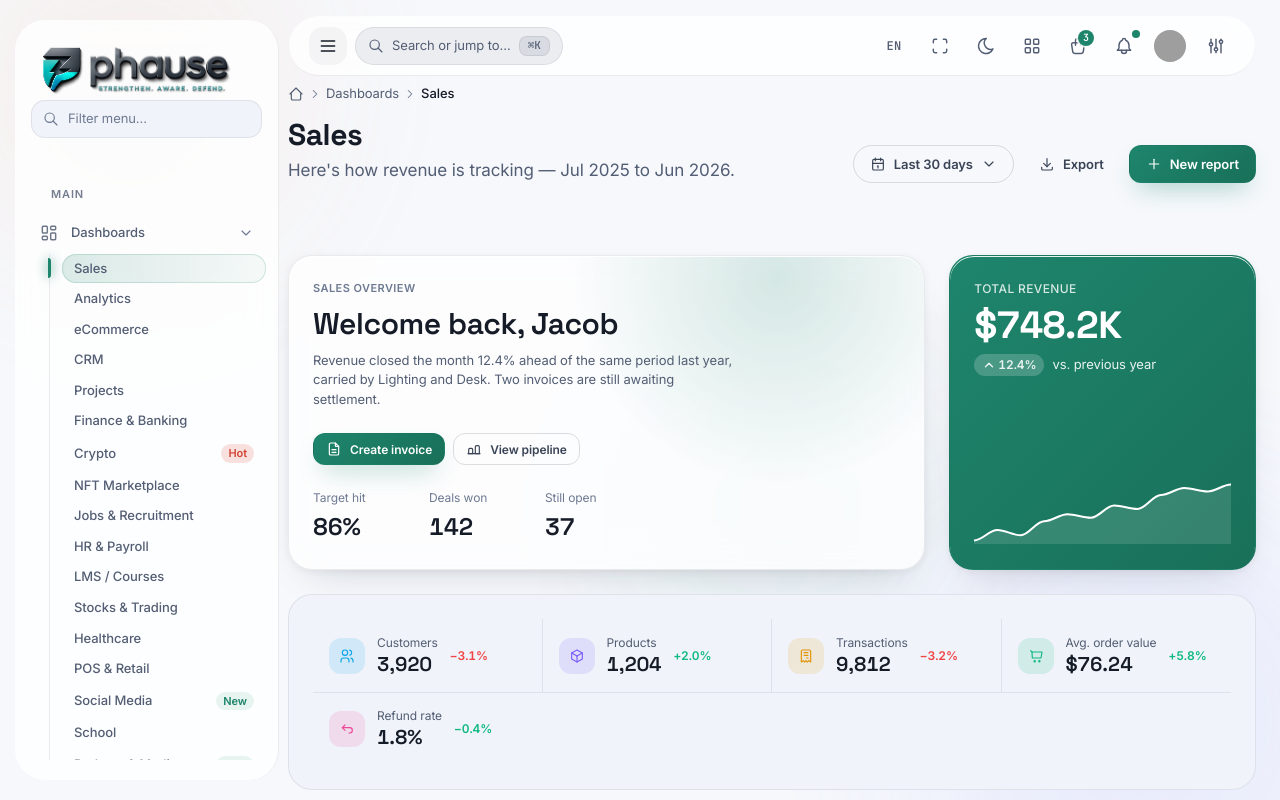
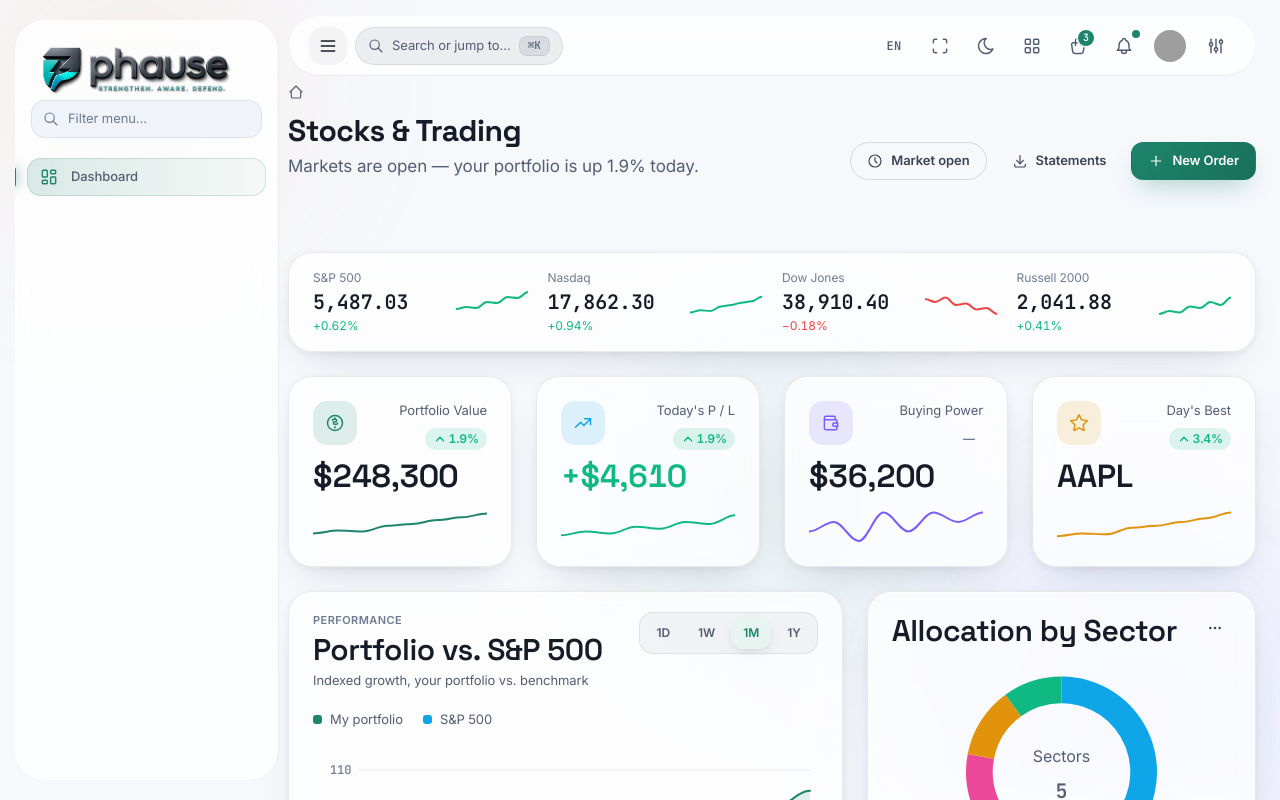
Before and after one commit to futurecoder221706-eng/phause-sumit, a React (Vite) app: page / in a window 1280 px wide. Shown: the top 800 px of the page. Built offline with nearby package versions, Linux system fonts and the light colour scheme; grey boxes are pictures that could not be loaded.

Commit message:
Sidebar structure changed with dashboard only

```diff
--- a/src/App.tsx
+++ b/src/App.tsx
@@ -25,7 +25,7 @@ import { DocumentTitle } from './hooks/useDocumentTitle';
 
 type PageComponent = ReturnType<typeof lazy>;
 
-const Sales = lazy(() => import('./pages/dashboards/Sales'));
+// const Sales = lazy(() => import('./pages/dashboards/Sales'));
 const AuthComingSoon = lazy(() => import('./pages/auth/ComingSoon'));
 const AuthCreatePasswordBasic = lazy(() => import('./pages/auth/CreatePasswordBasic'));
 const AuthCreatePasswordCover = lazy(() => import('./pages/auth/CreatePasswordCover'));
@@ -435,8 +435,11 @@ export function App() {
           </Route>
           {/* Dashboard shell */}
           <Route element={<Layout />}>
-            <Route index element={wrap(Sales)} />
-            <Route path="dashboards/sales" element={<Navigate to="/" replace />} />
+            {/* <Route index element={wrap(Sales)} />
+            <Route path="dashboards/sales" element={<Navigate to="/" replace />} /> */}
+            <Route index element={wrap(DashboardsStocks)} />
+            <Route path="dashboard" element={wrap(DashboardsStocks)} />
+            <Route path="dashboards/sales" element={<Navigate to="/dashboards/stocks" replace />} />
             {Object.entries(shell).map(([slug, C]) => (
               <Route key={slug} path={slug} element={wrap(C)} />
             ))}
--- a/src/components/shell/Sidebar.tsx
+++ b/src/components/shell/Sidebar.tsx
@@ -8,15 +8,16 @@
  * group opens (`is-open`, panel un-hidden), and the parent button gets
  * `ax-nav__item--trail` — exactly as core/nav.js does in the HTML edition.
  */
-import { useMemo, useRef, useState } from 'react';
+import { useRef, useState } from 'react';
+// import { useMemo } from 'react';
 import { Link, useLocation } from 'react-router-dom';
 import {
-  manifest,
-  sections,
-  groupsInSection,
+  // manifest,
+  // sections,
+  // groupsInSection,
   slugFromPath,
-  hrefForSlug,
-  type NavNode,
+  // hrefForSlug,
+  // type NavNode,
 } from '../../lib/manifest';
 import { Icon } from '../ui/Icon';
 import { useFocusTrap } from '../../hooks/useFocusTrap';
@@ -25,132 +26,132 @@ import { useFocusTrap } from '../../hooks/useFocusTrap';
 import LogoIcon from '../../image/logo.png';
 import LogoText from '../../image/logo-text.png';
 
-function Badge({ badge }: { badge: NavNode['badge'] }) {
-  if (!badge) return null;
-  if (badge.type === 'count')
-    return <span className="ax-nav__badge ax-nav__badge--count">{badge.value}</span>;
-  if (badge.type === 'Hot') return <span className="ax-nav__badge ax-nav__badge--hot">Hot</span>;
-  if (badge.type === 'New') return <span className="ax-nav__badge ax-nav__badge--new">New</span>;
-  return null;
-}
+// function Badge({ badge }: { badge: NavNode['badge'] }) {
+//   if (!badge) return null;
+//   if (badge.type === 'count')
+//     return <span className="ax-nav__badge ax-nav__badge--count">{badge.value}</span>;
+//   if (badge.type === 'Hot') return <span className="ax-nav__badge ax-nav__badge--hot">Hot</span>;
+//   if (badge.type === 'New') return <span className="ax-nav__badge ax-nav__badge--new">New</span>;
+//   return null;
+// }
 
-const CARET = (
-  <svg
-    className="ax-nav__caret ax-icon--directional"
-    viewBox="0 0 24 24"
-    fill="none"
-    stroke="currentColor"
-    strokeWidth={1.75}
-    strokeLinecap="round"
-    strokeLinejoin="round"
-    width={24}
-    height={24}
-    aria-hidden="true"
-  >
-    <path d="M9 6l6 6l-6 6" />
-  </svg>
-);
+// const CARET = (
+//   <svg
+//     className="ax-nav__caret ax-icon--directional"
+//     viewBox="0 0 24 24"
+//     fill="none"
+//     stroke="currentColor"
+//     strokeWidth={1.75}
+//     strokeLinecap="round"
+//     strokeLinejoin="round"
+//     width={24}
+//     height={24}
+//     aria-hidden="true"
+//   >
+//     <path d="M9 6l6 6l-6 6" />
+//   </svg>
+// );
 
-interface LeafProps {
-  node: NavNode;
-  level: number;
-  activeSlug: string;
-  filter: string;
-}
+// interface LeafProps {
+//   node: NavNode;
+//   level: number;
+//   activeSlug: string;
+//   filter: string;
+// }
 
-function Leaf({ node, level, activeSlug, filter }: LeafProps) {
-  const resolved = manifest.resolve(node)!;
-  const isActive = resolved.slug === activeSlug;
-  const hidden = filter && !matches(node, filter);
-  const cls = ['ax-nav__item', 'ax-nav__item--child'];
-  if (isActive) cls.push('ax-nav__item--active', 'is-active');
-  if (hidden) cls.push('is-hidden');
-  return (
-    <Link
-      className={cls.join(' ')}
-      role="treeitem"
-      aria-level={level}
-      aria-current={isActive ? 'page' : undefined}
-      to={hrefForSlug(resolved.slug)}
-      tabIndex={isActive ? 0 : -1}
-    >
-      <span className="ax-nav__bar" aria-hidden="true"></span>
-      <span className="ax-nav__label">{node.title}</span>
-      <Badge badge={node.badge} />
-    </Link>
-  );
-}
+// function Leaf({ node, level, activeSlug, filter }: LeafProps) {
+//   const resolved = manifest.resolve(node)!;
+//   const isActive = resolved.slug === activeSlug;
+//   const hidden = filter && !matches(node, filter);
+//   const cls = ['ax-nav__item', 'ax-nav__item--child'];
+//   if (isActive) cls.push('ax-nav__item--active', 'is-active');
+//   if (hidden) cls.push('is-hidden');
+//   return (
+//     <Link
+//       className={cls.join(' ')}
+//       role="treeitem"
+//       aria-level={level}
+//       aria-current={isActive ? 'page' : undefined}
+//       to={hrefForSlug(resolved.slug)}
+//       tabIndex={isActive ? 0 : -1}
+//     >
+//       <span className="ax-nav__bar" aria-hidden="true"></span>
+//       <span className="ax-nav__label">{node.title}</span>
+//       <Badge badge={node.badge} />
+//     </Link>
+//   );
+// }
 
-interface GroupProps {
-  node: NavNode;
-  level: number;
-  activeSlug: string;
-  filter: string;
-}
+// interface GroupProps {
+//   node: NavNode;
+//   level: number;
+//   activeSlug: string;
+//   filter: string;
+// }
 
-function Group({ node, level, activeSlug, filter }: GroupProps) {
-  const children = manifest.childrenOf(node.id).filter((c) => c.inMenu);
-  const containsActive = useMemo(
-    () => subtreeContainsSlug(node, activeSlug),
-    [node, activeSlug],
-  );
-  const [open, setOpen] = useState(containsActive || level === 1 && node.section === 'MAIN');
-  const isOpen = filter ? true : open || containsActive;
-  const groupHidden = filter && !subtreeMatches(node, filter);
+// function Group({ node, level, activeSlug, filter }: GroupProps) {
+//   const children = manifest.childrenOf(node.id).filter((c) => c.inMenu);
+//   const containsActive = useMemo(
+//     () => subtreeContainsSlug(node, activeSlug),
+//     [node, activeSlug],
+//   );
+//   const [open, setOpen] = useState(containsActive || level === 1 && node.section === 'MAIN');
+//   const isOpen = filter ? true : open || containsActive;
+//   const groupHidden = filter && !subtreeMatches(node, filter);
 
-  const parentCls = ['ax-nav__item', 'ax-nav__item--parent'];
-  if (level > 1) parentCls.push('ax-nav__item--child');
-  if (containsActive) parentCls.push('ax-nav__item--trail');
+//   const parentCls = ['ax-nav__item', 'ax-nav__item--parent'];
+//   if (level > 1) parentCls.push('ax-nav__item--child');
+//   if (containsActive) parentCls.push('ax-nav__item--trail');
 
-  return (
-    <div
-      className={`ax-nav__group${isOpen ? ' is-open' : ''}${groupHidden ? ' is-hidden' : ''}`}
-      data-ax-collapse
-    >
-      <button
-        type="button"
-        className={parentCls.join(' ')}
-        role="treeitem"
-        aria-level={level}
-        aria-expanded={isOpen}
-        data-ax-group={node.id}
-        onClick={() => setOpen((o) => !o)}
-        tabIndex={containsActive ? 0 : -1}
-      >
-        {level === 1 && <Icon name={node.icon} className="ax-nav__icon" />}
-        <span className="ax-nav__label">{node.title}</span>
-        <Badge badge={node.badge} />
-        {CARET}
-      </button>
-      <div
-        className="ax-nav__children"
-        role="group"
-        data-ax-collapse-panel
-        hidden={!isOpen}
-      >
-        {children.map((child) =>
-          manifest.childrenOf(child.id).filter((c) => c.inMenu).length > 0 ? (
-            <Group
-              key={child.id}
-              node={child}
-              level={level + 1}
-              activeSlug={activeSlug}
-              filter={filter}
-            />
-          ) : (
-            <Leaf
-              key={child.id}
-              node={child}
-              level={level + 1}
-              activeSlug={activeSlug}
-              filter={filter}
-            />
-          ),
-        )}
-      </div>
-    </div>
-  );
-}
+//   return (
+//     <div
+//       className={`ax-nav__group${isOpen ? ' is-open' : ''}${groupHidden ? ' is-hidden' : ''}`}
+//       data-ax-collapse
+//     >
+//       <button
+//         type="button"
+//         className={parentCls.join(' ')}
+//         role="treeitem"
+//         aria-level={level}
+//         aria-expanded={isOpen}
+//         data-ax-group={node.id}
+//         onClick={() => setOpen((o) => !o)}
+//         tabIndex={containsActive ? 0 : -1}
+//       >
+//         {level === 1 && <Icon name={node.icon} className="ax-nav__icon" />}
+//         <span className="ax-nav__label">{node.title}</span>
+//         <Badge badge={node.badge} />
+//         {CARET}
+//       </button>
+//       <div
+//         className="ax-nav__children"
+//         role="group"
+//         data-ax-collapse-panel
+//         hidden={!isOpen}
+//       >
+//         {children.map((child) =>
+//           manifest.childrenOf(child.id).filter((c) => c.inMenu).length > 0 ? (
+//             <Group
+//               key={child.id}
+//               node={child}
+//               level={level + 1}
+//               activeSlug={activeSlug}
+//               filter={filter}
+//             />
+//           ) : (
+//             <Leaf
+//               key={child.id}
+//               node={child}
+//               level={level + 1}
+//               activeSlug={activeSlug}
+//               filter={filter}
+//             />
+//           ),
+//         )}
+//       </div>
+//     </div>
+//   );
+// }
 
 export function Sidebar({ drawerOpen = false }: { drawerOpen?: boolean }) {
   const location = useLocation();
@@ -227,7 +228,7 @@ export function Sidebar({ drawerOpen = false }: { drawerOpen?: boolean }) {
 
       {/* ===== NAV TREE ===== */}
       <nav className="ax-sidebar__nav" role="tree" aria-label="Main menu">
-        {sections().map((section) => (
+        {/* {sections().map((section) => (
           <div key={section}>
             <p className="ax-sidebar__section" role="presentation">
               {sectionLabel(section)}
@@ -244,44 +245,60 @@ export function Sidebar({ drawerOpen = false }: { drawerOpen?: boolean }) {
                 />
               ))}
           </div>
-        ))}
+        ))} */}
+        {/* <p className="ax-sidebar__section" role="presentation">Main</p> */}
+        <Link
+          // className={`ax-nav__item ax-nav__item--parent${activeSlug === 'dashboards/stocks' ? ' ax-nav__item--active is-active' : ''}`}
+          className={`ax-nav__item ax-nav__item--parent${activeSlug === 'dashboard' ? ' ax-nav__item--active is-active' : ''}`}
+          role="treeitem"
+          aria-level={1}
+          // aria-current={activeSlug === 'dashboards/stocks' ? 'page' : undefined}
+          // to="/dashboards/stocks"
+          // tabIndex={activeSlug === 'dashboards/stocks' ? 0 : -1}
+          aria-current={activeSlug === 'dashboard' ? 'page' : undefined}
+          to="/dashboard"
+          tabIndex={activeSlug === 'dashboard' ? 0 : -1}
+        >
+          <Icon name="layout-dashboard" className="ax-nav__icon" />
+          <span className="ax-nav__label">Dashboard</span>
+        </Link>
       </nav>
     </aside>
   );
 }
 
 /* ── helpers ── */
-function sectionLabel(s: string): string {
-  // Manifest sections are upper-case; reference renders them title-ish.
-  const map: Record<string, string> = {
-    MAIN: 'Main',
-    APPLICATIONS: 'Applications',
-    MODULES: 'Modules',
-    PAGES: 'Pages',
-    'UI & FORMS': 'UI & Forms',
-    DOCS: 'Docs',
-  };
-  return map[s] || s;
-}
+// function sectionLabel(s: string): string {
+//   // Manifest sections are upper-case; reference renders them title-ish.
+//   const map: Record<string, string> = {
+//     MAIN: 'Main',
+//     APPLICATIONS: 'Applications',
+//     MODULES: 'Modules',
+//     PAGES: 'Pages',
+//     'UI & FORMS': 'UI & Forms',
+//     DOCS: 'Docs',
+//   };
+//   return map[s] || s;
+// }
 
-function matches(node: NavNode, q: string): boolean {
-  if (!q) return true;
-  return (
-    node.title.toLowerCase().includes(q) ||
-    (node.keywords || []).some((k) => k.toLowerCase().includes(q))
-  );
-}
-function subtreeMatches(node: NavNode, q: string): boolean {
-  if (matches(node, q)) return true;
-  return manifest.childrenOf(node.id).some((c) => subtreeMatches(c, q));
-}
-function subtreeContainsSlug(node: NavNode, slug: string): boolean {
-  const kids = manifest.childrenOf(node.id);
-  return kids.some((c) => {
-    const r = manifest.resolve(c)!;
-    if (r.slug === slug) return true;
-    return subtreeContainsSlug(c, slug);
-  });
-}
+// function matches(node: NavNode, q: string): boolean {
+//   if (!q) return true;
+//   return (
+//     node.title.toLowerCase().includes(q) ||
+//     (node.keywords || []).some((k) => k.toLowerCase().includes(q))
+//   );
+// }
+// function subtreeMatches(node: NavNode, q: string): boolean {
+//   if (matches(node, q)) return true;
+//   return manifest.childrenOf(node.id).some((c) => subtreeMatches(c, q));
+// }
+// function subtreeContainsSlug(node: NavNode, slug: string): boolean {
+//   const kids = manifest.childrenOf(node.id);
+//   return kids.some((c) => {
+//     const r = manifest.resolve(c)!;
+//     if (r.slug === slug) return true;
+//     return subtreeContainsSlug(c, slug);
+//   });
+// }
 
 export default Sidebar;
--- a/src/lib/manifest.ts
+++ b/src/lib/manifest.ts
@@ -100,11 +100,12 @@ export function groupsInSection(section: string): NavNode[] {
 
 /**
  * Normalise a router path to a manifest slug. The React edition routes by slug
- * (e.g. "/dashboards/sales"), and "/" maps to the Sales dashboard default.
+ * (e.g. "/dashboards/sales"), and "/" maps to the Stocks dashboard default.
  */
 export function slugFromPath(pathname: string): string {
   let p = (pathname || '/').replace(/\/+$/, '').replace(/^\/+/, '');
-  if (!p || p === 'index') return 'dashboards/sales';
+  // if (!p || p === 'index') return 'dashboards/sales';
+  if (!p || p === 'index') return 'dashboard';
   return p;
 }
 
```
